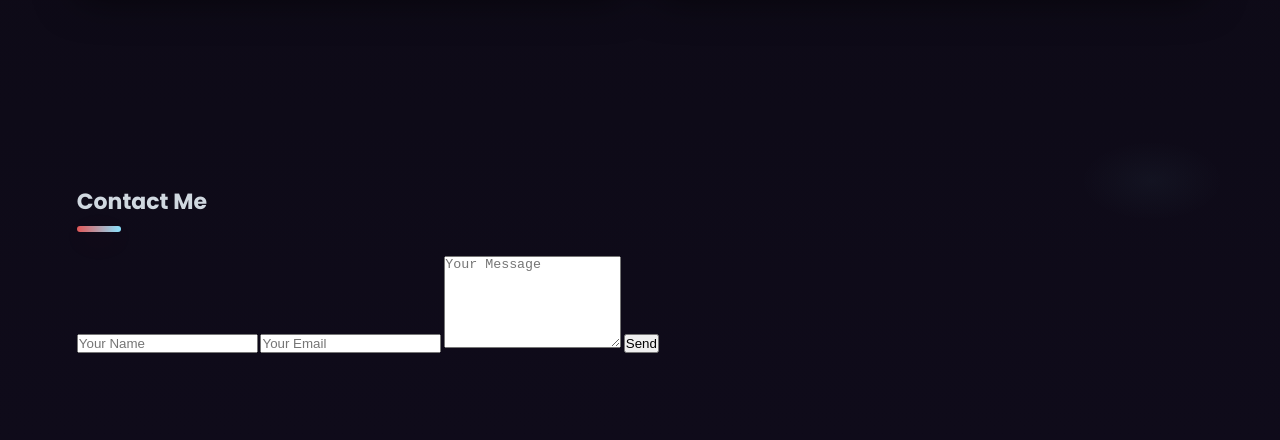
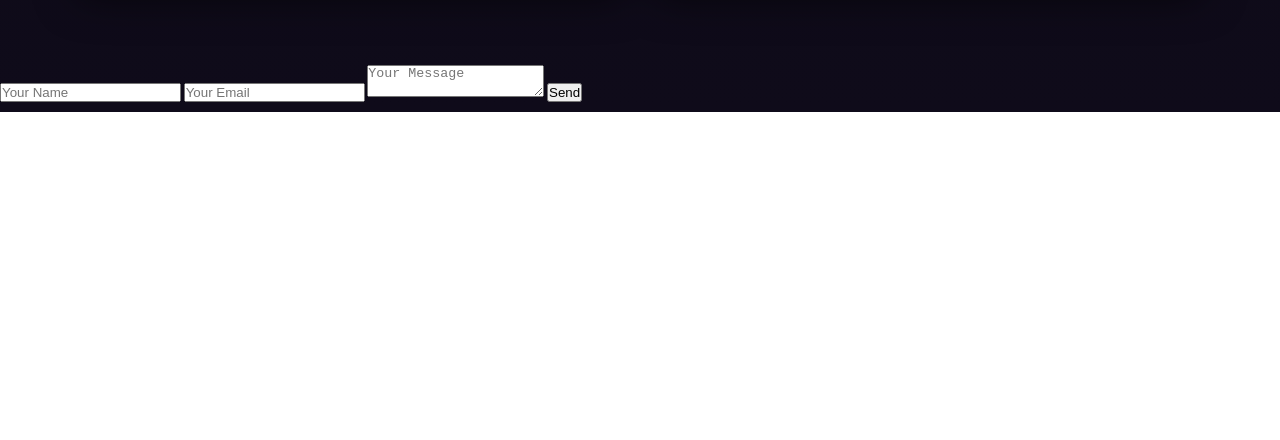
Before and after one commit to abanoubboss/Abanoub-Eilya-Potfolio, a plain HTML site: page index.html in a window 1280 px wide. Shown: the part 2179-2619 px from the top of the page. After the commit the page ends 2291 px from the top, so only its background shows below. Drawn offline with Linux system fonts and the light colour scheme.

Commit message:
index.html

```diff
--- a/index.html
+++ b/index.html
@@ -126,12 +126,10 @@
   </section>
 
   <!-- Contact -->
-  <section id="contact">
-    <h2 class="section-title">Contact Me</h2>
- <form action="https://formspree.io/f/xrbavgew" method="POST">
+<form action="https://formspree.io/f/xrbavgew" method="POST">
   <input type="text" name="name" placeholder="Your Name" required>
   <input type="email" name="email" placeholder="Your Email" required>
-  <textarea name="message" rows="6" placeholder="Your Message" required></textarea>
+  <textarea name="message" placeholder="Your Message" required></textarea>
   <button type="submit">Send</button>
 </form>
     <!-- Success / Error message -->
```
